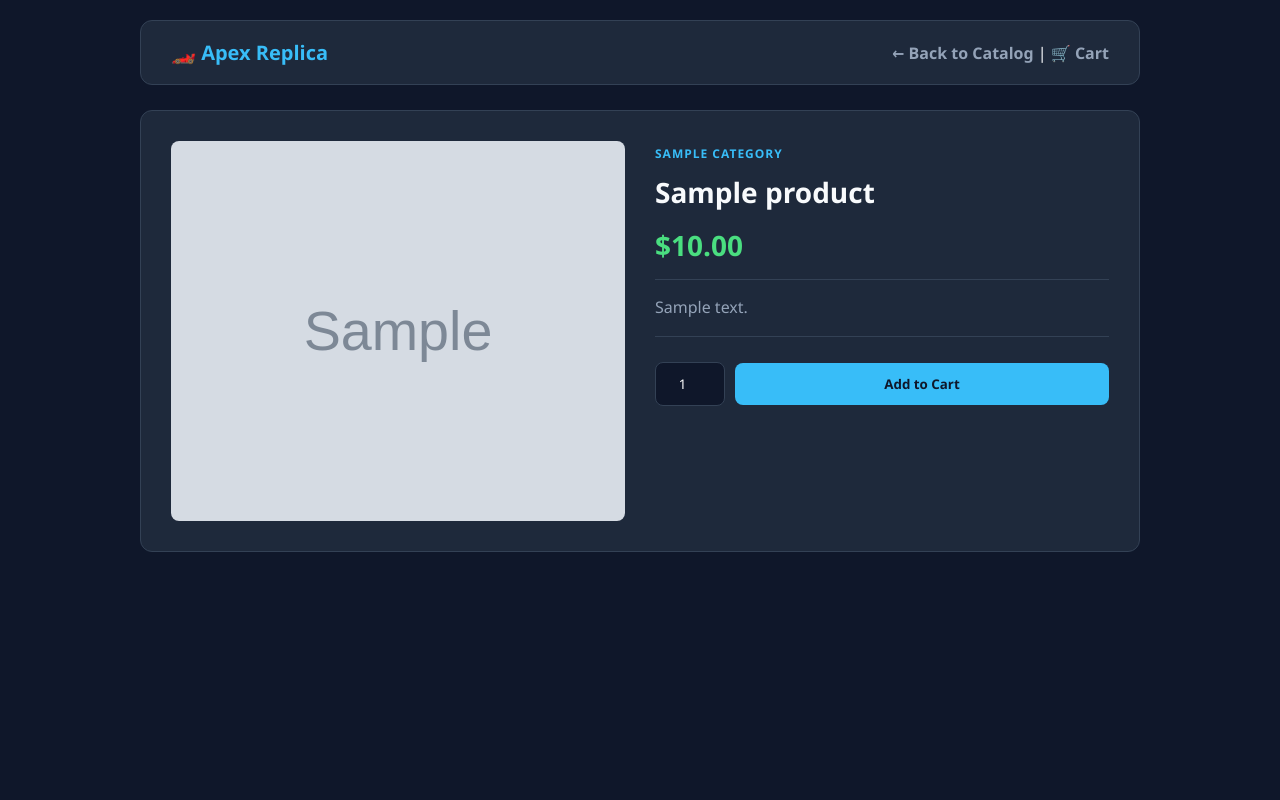
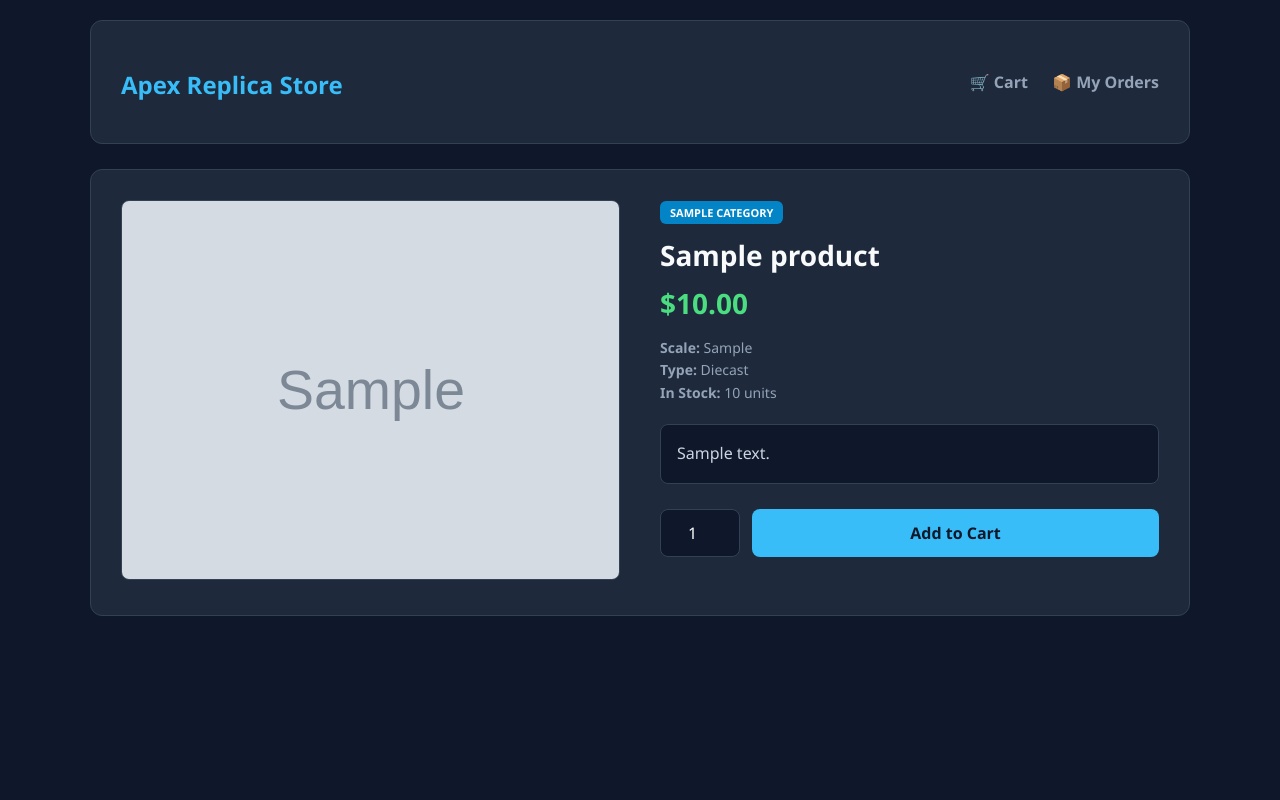
Before and after one commit to bibekgiri4208/model_store, a PHP site: page /product.php?id=1 in a window 1280 px wide. Run offline with PHP 8.4, Linux system fonts and the light colour scheme; tables that the repository leaves empty or names only in its code hold one stand-in row (values such as "Sample post"); grey boxes marked "Sample" are stand-in pictures.

Commit message:
Refactor product page for improved layout and functionality, enhancing product display and user interaction.

```diff
--- a/product.php
+++ b/product.php
@@ -2,84 +2,85 @@
 session_start();
 require_once 'config/db.php';
 
-$product_id = isset($_GET['id']) && is_numeric($_GET['id']) ? (int)$_GET['id'] : 0;
-if ($product_id <= 0) { header("Location: index.php"); exit; }
-
+$id = (int)($_GET['id'] ?? 0);
 $stmt = $pdo->prepare("SELECT p.*, c.name AS category_name FROM products p LEFT JOIN categories c ON p.category_id = c.id WHERE p.id = ?");
-$stmt->execute([$product_id]);
+$stmt->execute([$id]);
 $product = $stmt->fetch();
 
-if (!$product) { header("Location: index.php"); exit; }
-
-// Image Fallback
-$img_src = $product['image'];
-if (empty($img_src) || $img_src === 'placeholder.jpg') {
-    $img_src = "https://images.unsplash.com/photo-1617814076367-b759c7d7e738?auto=format&fit=crop&w=1000&q=80";
-} elseif (!str_starts_with($img_src, 'http')) {
-    $img_src = 'assets/images/' . $img_src;
+if (!$product) {
+    header('Location: index.php');
+    exit;
 }
 
-if ($_SERVER['REQUEST_METHOD'] === 'POST' && isset($_POST['add_to_cart'])) {
-    $qty = max(1, (int)$_POST['quantity']);
-    $_SESSION['cart'][$product_id] = ($_SESSION['cart'][$product_id] ?? 0) + $qty;
-    $success = "Added {$qty} unit(s) to your cart!";
+$img_src = !empty($product['image_url']) ? $product['image_url'] : $product['image'];
+if (empty($img_src) || $img_src === 'placeholder.jpg') {
+    $img_src = 'assets/images/placeholder.jpg';
 }
 ?>
 <!DOCTYPE html>
 <html lang="en">
 <head>
     <meta charset="UTF-8">
-    <title><?= htmlspecialchars($product['title']) ?> - Apex Replica</title>
+    <meta name="viewport" content="width=device-width, initial-scale=1.0">
+    <title><?= htmlspecialchars($product['title']) ?> - Apex Replica Store</title>
     <style>
         * { box-sizing: border-box; font-family: 'Segoe UI', Tahoma, Geneva, Verdana, sans-serif; }
-        body { background: #0f172a; color: #f8fafc; padding: 20px; margin: 0; }
-        .container { max-width: 1000px; margin: auto; }
+        body { background: #0f172a; color: #f8fafc; margin: 0; padding: 20px; min-height: 100vh; }
+        .container { max-width: 1100px; margin: auto; }
         header { display: flex; justify-content: space-between; align-items: center; background: #1e293b; padding: 18px 30px; border-radius: 12px; border: 1px solid #334155; margin-bottom: 25px; }
-        header h1 { margin: 0; font-size: 20px; color: #38bdf8; }
-        header a { color: #94a3b8; text-decoration: none; font-weight: 600; }
+        header h1 a { color: #38bdf8; text-decoration: none; font-size: 24px; font-weight: bold; }
+        header nav a { color: #94a3b8; text-decoration: none; font-weight: 600; margin-left: 20px; }
+        header nav a:hover { color: #38bdf8; }
 
-        .alert { background: #064e3b; color: #6ee7b7; border: 1px solid #047857; padding: 15px; border-radius: 8px; margin-bottom: 20px; font-weight: bold; }
+        .product-detail-card { background: #1e293b; border-radius: 12px; border: 1px solid #334155; display: grid; grid-template-columns: 1fr 1fr; gap: 40px; padding: 30px; }
+        @media (max-width: 768px) { .product-detail-card { grid-template-columns: 1fr; } }
+        .product-media img { width: 100%; height: 380px; object-fit: cover; border-radius: 8px; border: 1px solid #334155; }
+        .badge { display: inline-block; background: #0284c7; color: #fff; font-size: 11px; text-transform: uppercase; padding: 4px 10px; border-radius: 6px; font-weight: bold; margin-bottom: 12px; }
+        .product-title { font-size: 28px; margin: 0 0 10px 0; color: #f8fafc; }
+        .product-price { font-size: 28px; color: #4ade80; font-weight: bold; margin-bottom: 15px; }
+        .product-meta { color: #94a3b8; font-size: 14px; margin-bottom: 20px; line-height: 1.6; }
+        .product-desc { background: #0f172a; padding: 16px; border-radius: 8px; border: 1px solid #334155; color: #cbd5e1; margin-bottom: 25px; line-height: 1.6; }
 
-        .product-card { display: grid; grid-template-columns: 1fr 1fr; gap: 30px; background: #1e293b; padding: 30px; border-radius: 12px; border: 1px solid #334155; }
-        @media (max-width: 768px) { .product-card { grid-template-columns: 1fr; } }
-
-        .product-card img { width: 100%; height: 380px; object-fit: cover; border-radius: 8px; background: #0f172a; }
-        .badge { color: #38bdf8; font-weight: bold; text-transform: uppercase; font-size: 12px; letter-spacing: 1px; }
-        .price { font-size: 28px; color: #4ade80; font-weight: bold; margin: 15px 0; }
-        .desc { color: #94a3b8; line-height: 1.6; border-top: 1px solid #334155; border-bottom: 1px solid #334155; padding: 15px 0; margin-bottom: 25px; }
-
-        .cart-form { display: flex; gap: 10px; align-items: center; }
-        .cart-form input { width: 70px; background: #0f172a; border: 1px solid #334155; color: white; padding: 12px; border-radius: 8px; text-align: center; }
-        .cart-form button { flex-grow: 1; background: #38bdf8; color: #0f172a; border: none; padding: 12px; border-radius: 8px; font-weight: bold; cursor: pointer; }
+        .add-cart-form { display: flex; gap: 12px; }
+        .add-cart-form input[type="number"] { width: 80px; background: #0f172a; border: 1px solid #334155; color: #fff; padding: 12px; border-radius: 8px; text-align: center; font-size: 16px; }
+        .add-cart-btn { flex: 1; background: #38bdf8; color: #0f172a; border: none; padding: 12px; border-radius: 8px; font-weight: bold; font-size: 16px; cursor: pointer; transition: background 0.2s; }
+        .add-cart-btn:hover { background: #7dd3fc; }
     </style>
 </head>
 <body>
-
 <div class="container">
     <header>
-        <h1>🏎️ Apex Replica</h1>
-        <div><a href="index.php">← Back to Catalog</a> | <a href="cart.php">🛒 Cart</a></div>
+        <h1><a href="index.php">Apex Replica Store</a></h1>
+        <nav>
+            <a href="cart.php">🛒 Cart</a>
+            <a href="my-orders.php">📦 My Orders</a>
+        </nav>
     </header>
 
-    <?php if (isset($success)): ?>
-        <div class="alert"><?= htmlspecialchars($success) ?> <a href="cart.php" style="color: #6ee7b7;">View Cart</a></div>
-    <?php endif; ?>
-
-    <div class="product-card">
-        <img src="<?= htmlspecialchars($img_src) ?>" alt="<?= htmlspecialchars($product['title']) ?>">
-        <div>
-            <span class="badge"><?= htmlspecialchars($product['category_name'] ?: 'Scale Model') ?></span>
-            <h2 style="margin: 10px 0; font-size: 28px;"><?= htmlspecialchars($product['title']) ?></h2>
-            <div class="price">$<?= number_format($product['price'], 2) ?></div>
-            <div class="desc"><?= nl2br(htmlspecialchars($product['description'] ?: 'High precision die-cast scale model car.')) ?></div>
-
-            <form action="product.php?id=<?= $product['id'] ?>" method="POST" class="cart-form">
-                <input type="number" name="quantity" value="1" min="1" max="10">
-                <button type="submit" name="add_to_cart">Add to Cart</button>
+    <div class="product-detail-card">
+        <div class="product-media">
+            <img src="<?= htmlspecialchars($img_src) ?>" alt="<?= htmlspecialchars($product['title']) ?>">
+        </div>
+        <div class="product-info-panel">
+            <span class="badge"><?= htmlspecialchars($product['category_name'] ?? 'Scale Replica') ?></span>
+            <h1 class="product-title"><?= htmlspecialchars($product['title']) ?></h1>
+            <div class="product-price">$<?= number_format($product['price'], 2) ?></div>
+            <div class="product-meta">
+                <strong>Scale:</strong> <?= htmlspecialchars($product['scale'] ?? 'N/A') ?><br>
+                <strong>Type:</strong> <?= htmlspecialchars($product['type'] ?? 'Diecast') ?><br>
+                <strong>In Stock:</strong> <?= (int)$product['stock'] ?> units
+            </div>
+            <div class="product-desc">
+                <?= nl2br(htmlspecialchars($product['description'] ?? 'No description available.')) ?>
+            </div>
+            <form action="cart.php" method="POST" class="add-cart-form">
+                <input type="hidden" name="action" value="add">
+                <input type="hidden" name="product_id" value="<?= $product['id'] ?>">
+                <input type="number" name="quantity" value="1" min="1" max="<?= $product['stock'] ?>">
+                <button type="submit" class="add-cart-btn">Add to Cart</button>
             </form>
         </div>
     </div>
 </div>
-
 </body>
 </html>
```
